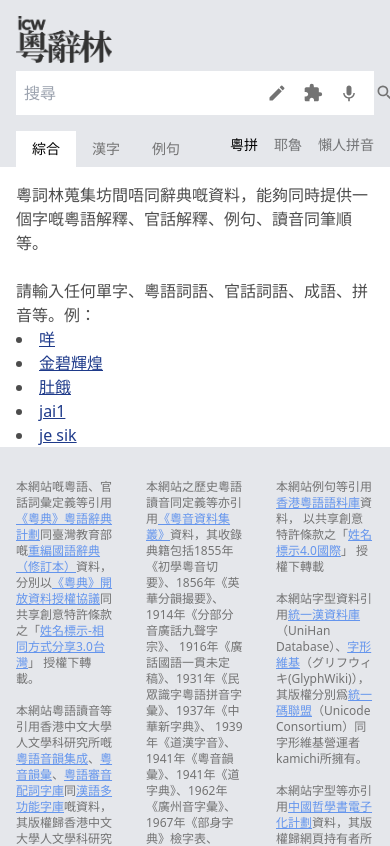
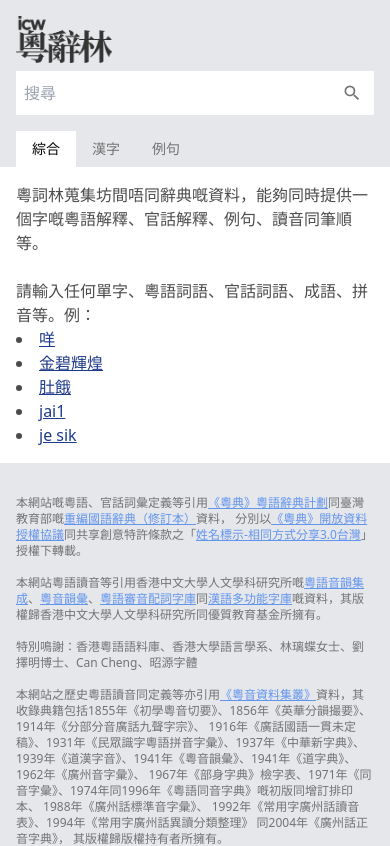
Before and after one commit to justusip/candict, a Next.js app: page / in a window 390 px wide. Shown: the top 846 px of the page. Built offline with nearby package versions, Linux system fonts and the light colour scheme.

Commit message:
Responsive Design

```diff
--- a/components/Entry.tsx
+++ b/components/Entry.tsx
@@ -17,17 +17,17 @@
 
     const defPron = props.entry.forms && props.entry.forms.find((form: string[]) => form[0] === props.entry.title)[1];
 
-    return <div className={"flex border-b border-neutral-300 py-4"}>
+    return <div className={"grid border-b border-neutral-300 py-4 sm:grid-cols-[120px_1fr] gap-4"}>
         <div className={"w-32 text-2xl"}>
             {defPron && <div className={"text-xs text-neutral-500"}>{defPron}</div>}
-            <div className={"mb-2"}>{props.entry.title}</div>
+            <div className={"mb-2 word-breaker"}>{props.entry.title}</div>
             {
                 props.entry.forms && props.entry.forms.filter((form: string[]) => form[0] !== props.entry.title)
                     .map((form: string[]) => <div className={"text-sm text-neutral-500"}>{form[0]} <span
                         className={"text-xs"}>{form[1]}</span></div>)
             }
         </div>
-        <div className={"w-0 ml-4 flex-1"}>
+        <div>
             <a className={"flex place-items-center gap-1 cursor-pointer select-none no-underline text-black opacity-50 hover:opacity-80 transition-opacity"}
                href={source.link}>
                 <img className={"w-4 h-4"} src={source.icon}/>
--- a/components/Footer.tsx
+++ b/components/Footer.tsx
@@ -2,10 +2,10 @@
 import React from "react";
 
 export default (props: {}) => <div
-    className={"w-full bg-gray-200 mt-auto flex flex-col place-items-center py-8 text-xs text-neutral-500"}>
+    className={"w-full py-8 bg-gray-200 mt-auto flex flex-col place-items-center text-xs text-neutral-500"}>
     <Wrapper>
-        <div className={"flex gap-8"}>
-            <div className={"flex-1"}>
+        <div className={"grid gap-4 grid-cols-1 md:grid-cols-3"}>
+            <div>
                 本網站嘅粵語、官話詞彙定義等引用<a href={"https://words.hk/zidin/"}>《粵典》粵語辭典計劃</a>
                 同臺灣教育部嘅<a href={"https://dict.revised.moe.edu.tw/"}>重編國語辭典（修訂本）</a>資料，
                 分別以<a href={"https://words.hk/base/hoifong/"}>《粵典》開放資料授權協議</a>
@@ -24,7 +24,7 @@
                 <br/><br/>
                 特別鳴謝：香港粵語語料庫、香港大學語言學系、林璃蝶女士、劉擇明博士、Can Cheng、昭源字體
             </div>
-            <div className={"flex-1"}>
+            <div>
                 本網站之歷史粵語讀音同定義等亦引用
                 <a href={"https://github.com/jyutnet/cantonese-books-data"}>《粵音資料集叢》</a>
                 資料，其收錄典籍包括1855年《初學粵音切要》、1856年《英華分韻撮要》、 1914年《分部分音廣話九聲字宗》、
@@ -34,7 +34,7 @@
                 1988年《廣州話標準音字彙》、 1992年《常用字廣州話讀音表》、1994年《常用字廣州話異讀分類整理》
                 同2004年《廣州話正音字典》， 其版權歸版權持有者所擁有。
             </div>
-            <div className={"flex-1"}>
+            <div>
                 本網站例句等引用<a href={"http://compling.hss.ntu.edu.sg/hkcancor/"}>香港粵語語料庫</a>資料，
                 以共享創意特許條款之「<a href={"https://creativecommons.org/licenses/by/4.0/deed"}>姓名標示4.0國際</a>」
                 授權下轉載
--- a/components/UnderConstruction.tsx
+++ b/components/UnderConstruction.tsx
@@ -1,5 +1,5 @@
 export default (props: {}) =>
-    <div className={"h-0 flex-1 flex place-items-center place-content-center flex-col gap-4 text-neutral-400 text-sm"}>
+    <div className={"h-0 flex-1 py-16 flex place-items-center place-content-center flex-col gap-4 text-neutral-400 text-sm"}>
         <img className={"w-[100px] opacity-20"} src={"under-construction.png"}/>
         頁面維護中
     </div>;
--- a/pages/index.tsx
+++ b/pages/index.tsx
@@ -55,9 +55,9 @@
                                if (e.key === "Enter")
                                    search();
                            }}/>
-                    <SearchbarButton><MdEdit/></SearchbarButton>
-                    <SearchbarButton><MdExtension/></SearchbarButton>
-                    <SearchbarButton><MdKeyboardVoice/></SearchbarButton>
+                    {/*<SearchbarButton><MdEdit/></SearchbarButton>*/}
+                    {/*<SearchbarButton><MdExtension/></SearchbarButton>*/}
+                    {/*<SearchbarButton><MdKeyboardVoice/></SearchbarButton>*/}
                     <SearchbarButton onClick={() => search()}><MdSearch/></SearchbarButton>
                 </div>
                 <div className={"mt-2 flex place-items-center text-sm"}>
@@ -68,7 +68,7 @@
                             )
                         }
                     </div>
-                    <div className={"flex gap-4"}>
+                    <div className={"gap-4 hidden sm:flex"}>
                         {
                             ["粵拼", "耶魯", "懶人拼音"].map((o, i) =>
                                 <RomanButton selected={roman === i} onClick={() => setRoman(i)}>{o}</RomanButton>
@@ -89,7 +89,7 @@
                                        href={`/?query=${props.children}`}>{props.children}</a>;
 
                                 if (!results)
-                                    return <div className={"text-black/70 pt-4"}>
+                                    return <div className={"text-black/70 py-4"}>
                                         粵詞林蒐集坊間唔同辭典嘅資料，能夠同時提供一個字嘅粵語解釋、官話解釋、例句、讀音同筆順等。<br/>
                                         <br/>
                                         請輸入任何單字、粵語詞語、官話詞語、成語、拼音等。例：
--- a/styles/globals.css
+++ b/styles/globals.css
@@ -8,6 +8,7 @@
 
 body {
     margin: 0;
+    min-width: 300px;
 }
 
 input:focus {
@@ -18,3 +19,15 @@
     color: cornflowerblue;
     text-decoration: underline;
 }
+
+.word-breaker {
+    overflow-wrap: break-word;
+    word-wrap: break-word;
+    -ms-word-break: break-all;
+    word-break: break-all;
+
+    -ms-hyphens: auto;
+    -moz-hyphens: auto;
+    -webkit-hyphens: auto;
+    hyphens: auto;
+}
```
